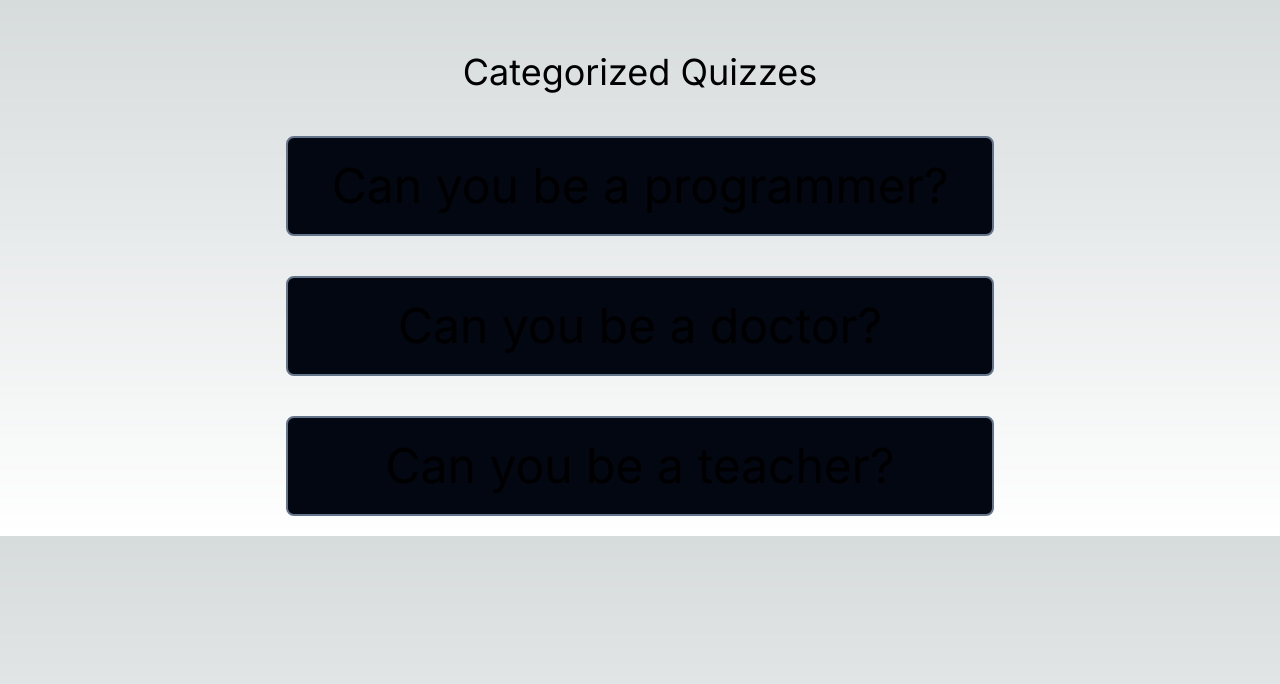
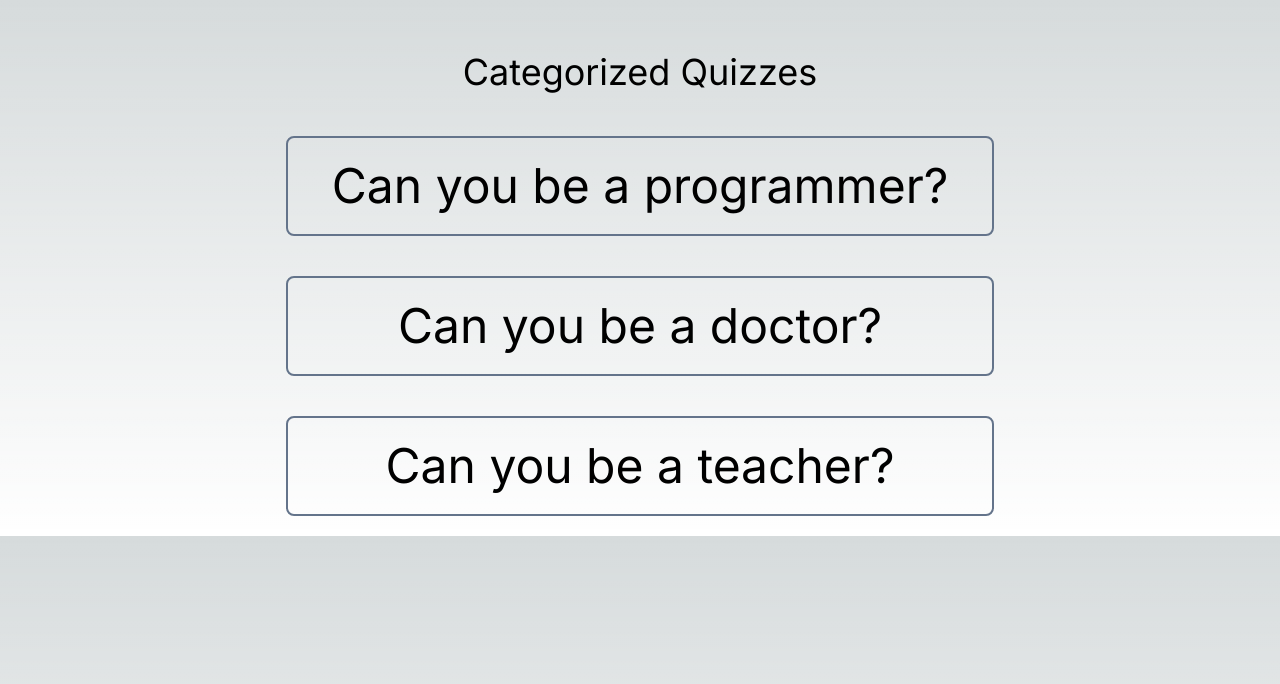
Before and after one commit to Andrew-Reimert/cprg301-career-path-compass, a Next.js app: page /quizbrowser in a window 1280 px wide. Shown: the top 684 px of the page. Built offline with nearby package versions, Linux system fonts and the light colour scheme.

Commit message:
More + Fixed Styling

```diff
--- a/app/globals.css
+++ b/app/globals.css
@@ -35,7 +35,7 @@ body {
 
 .quiz-container {
   width: 46rem;
-  margin-top: 8rem;
+  margin-top: 3rem;
   padding: 3rem;
   display: flex;
   flex-direction: column;
@@ -60,9 +60,11 @@ body {
 
 .question-label {
   padding-bottom: 2rem;
+  padding-top: 3rem;
   font-size: 2rem;
   line-height: 1.75rem;
   font-weight: bold;
+  text-align: center;
 }
 
 .question {
@@ -70,6 +72,13 @@ body {
   font-size: 1.25rem;
   line-height: 1.75rem;
   padding: 2rem;
+}
+
+.subtext {
+  text-align: center;
+  font-size: 1rem;
+  line-height: 1.25rem;
+  padding: 1rem;
 }
 
 .answer-options {
@@ -95,3 +104,30 @@ body {
 .answer-button:hover {
   background-color: rgb(30 41 59);
 }
+
+.line {
+  width: 100%;
+  border-width: 2px;
+  --tw-border-opacity: 1;
+  border-color: rgb(100 116 139 / var(--tw-border-opacity));
+  margin-top: 3rem;
+  margin-bottom: 1.5rem;
+  border-radius: 0.25rem;
+}
+
+.quiz-button {
+  display: block;
+  width: 100%;
+  text-align: center;
+  margin: 1.25rem;
+  padding: 1.5rem;
+  border-width: 2px;
+  --tw-border-opacity: 1;
+  border-color: rgb(100 116 139 / var(--tw-border-opacity));
+  border-radius: 0.5rem/* 8px */;
+}
+
+.quiz-button:hover {
+  --tw-bg-opacity: 1;
+  background-color: rgb(31 41 55 / var(--tw-bg-opacity));
+}
--- a/app/quiz/QuizPage.js
+++ b/app/quiz/QuizPage.js
@@ -67,6 +67,7 @@ export default function QuizPage({ xmlPath }) {
   };
 
   return (
+
     <div className="quiz-container">
       {questions.map((question, index) => (
         <div key={index}>
@@ -93,11 +94,12 @@ export default function QuizPage({ xmlPath }) {
             </div>
           )}
           {question.type === 'written_response' && (
-            <div>Keywords: {question.keywords.join(', ')}</div>
+            <div className='subtext'>Keywords: {question.keywords.join(', ')}</div>
           )}
+          <hr className="line"/>
         </div>
       ))}
-      <button onClick={handleSubmitQuiz}>Submit Quiz</button>
+      <button className='answer-button' onClick={handleSubmitQuiz}>Submit Quiz</button>
     </div>
   );
 }
--- a/app/quiz/page.js
+++ b/app/quiz/page.js
@@ -4,6 +4,7 @@ import QuizPage from './QuizPage';
 export default function App() {
   return (
     <main className="flex flex-col items-center">
+      <h1 className="text-5xl p-6 mt-7">Can you be a Programmer?</h1>
       <div className="w-xl">
         <QuizPage xmlPath='/xmlquizzes/testquiz.xml' />
       </div>
--- a/app/quizbrowser/page.js
+++ b/app/quizbrowser/page.js
@@ -7,9 +7,9 @@ export default function Quizzes() {
           <h2 className="text-4xl p-6 mt-7 text-center">Categorized Quizzes</h2>
 
           <div className="flex items-center flex-col w-full">
-            <a className="block w-full text-center m-5 p-6 border-2 border-slate-500 bg-gray-950 hover:bg-gray-800 rounded-lg" href="../quiz"><span className="text-5xl">Can you be a programmer?</span></a>
-            <a className="block w-full text-center m-5 p-6 border-2 border-slate-500 bg-gray-950 hover:bg-gray-800 rounded-lg" href="../quiz"><span className="text-5xl">Can you be a doctor?</span></a>
-            <a className="block w-full text-center m-5 p-6 border-2 border-slate-500 bg-gray-950 hover:bg-gray-800 rounded-lg" href="../quiz"><span className="text-5xl">Can you be a teacher?</span></a>
+            <a className="quiz-button" href="../quiz"><span className="text-5xl">Can you be a programmer?</span></a>
+            <a className="quiz-button" href="../quiz"><span className="text-5xl">Can you be a doctor?</span></a>
+            <a className="quiz-button" href="../quiz"><span className="text-5xl">Can you be a teacher?</span></a>
           </div>
         </div>
     </main>
```
